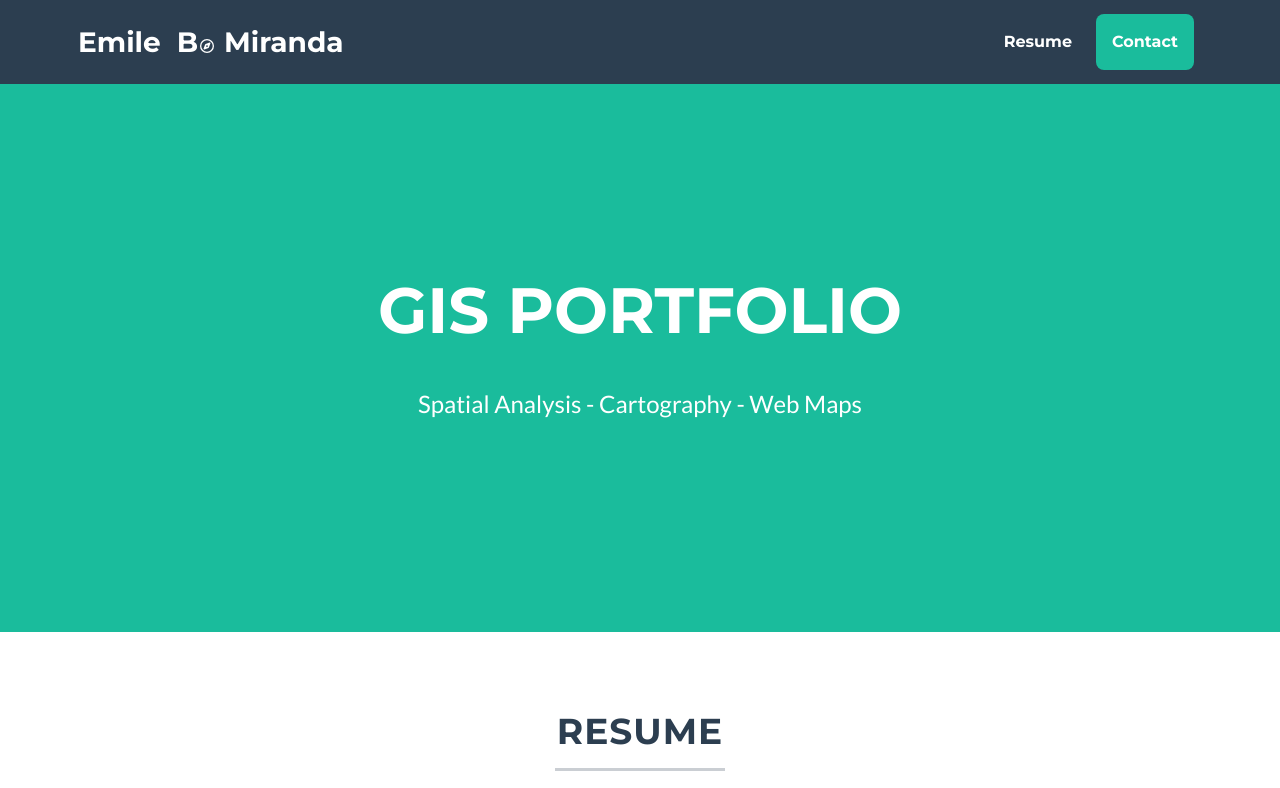
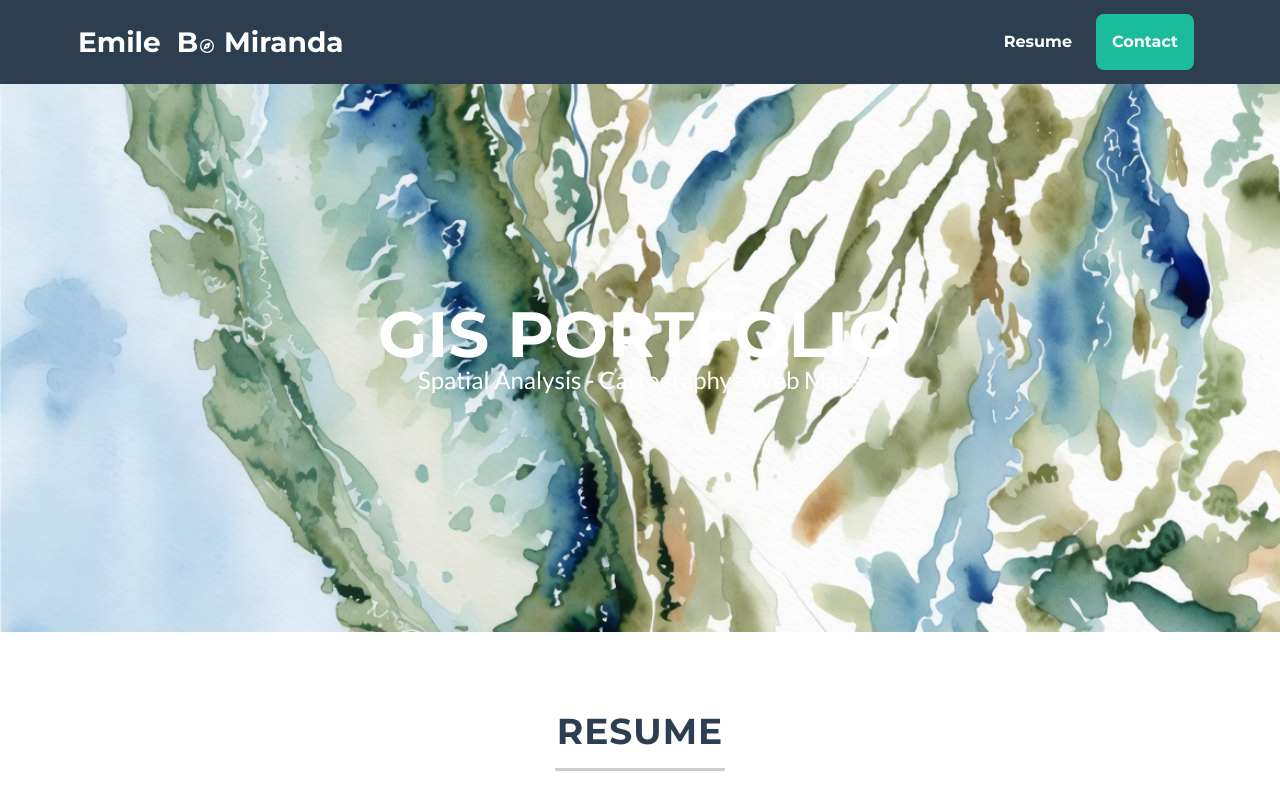
Before and after one commit to emilemiranda/emilemiranda.github.io, a plain HTML site: page resume.html in a window 1280 px wide. Shown: the top 788 px of the page. Drawn offline with nearby package versions, Linux system fonts and the light colour scheme.

Commit message:
Update resume.html

```diff
--- a/resume.html
+++ b/resume.html
@@ -5,14 +5,14 @@
         <meta name="viewport" content="width=device-width, initial-scale=1, shrink-to-fit=no" />
         <meta name="description" content="" />
         <meta name="author" content="" />
-
-        <title>Emile Miranda Resume</title>
-
+        <title>Emile Miranda - Resume</title>
         <!-- Favicon-->
         <!-- <link rel="icon" type="image/x-icon" href="assets/favicon.ico" /> -->
-        <link rel="icon" type="image/svg+xml" href="assets/logo.svg">
+         <link rel="icon" type="image/svg+xml" href="assets/logo.svg">
+
         <!-- Fallback for older browsers -->
         <link rel="alternate icon" type="image/x-icon" href="assets/logo.svg">
+
         <!-- Optional: Apple Touch Icon (for mobile when saved to home screen) -->
         <link rel="apple-touch-icon" href="assets/apple-touch-icon.png">
 
@@ -67,22 +67,14 @@
 </nav>
 
         <!-- Masthead-->
-        <header class="masthead bg-primary text-white text-center">
-            <div class="container d-flex align-items-center flex-column">
-                 <!-- Masthead Heading-->
-                <h1 class="masthead-heading text-uppercase mb-0">GIS PORTFOLIO</h1>
-                <!-- Icon Divider-->
-<!--<div class="divider-custom divider-light">
-                    <div class="divider-custom-line"></div>
-                    <div class="divider-custom-icon"><i class="far fa-star"></i></div>
-                    <div class="divider-custom-line"></div>
-                </div>-->
-                <br>
-                <br>
-                <!-- Masthead Subheading-->
-                <p class="masthead-subheading font-weight-light mb-0">Spatial Analysis - Cartography - Web Maps</p>
-            </div>
-        </header>
+        <header class="masthead masthead-resume text-white text-center">
+    <div class="container d-flex align-items-center flex-column">
+        <h1 class="masthead-heading text-uppercase mb-0">GIS PORTFOLIO</h1>
+        <p class="masthead-subheading font-weight-light mb-0">
+            Spatial Analysis - Cartography - Web Maps
+        </p>
+    </div>
+</header>
 
 
 <!-- Resume Section -->
```
